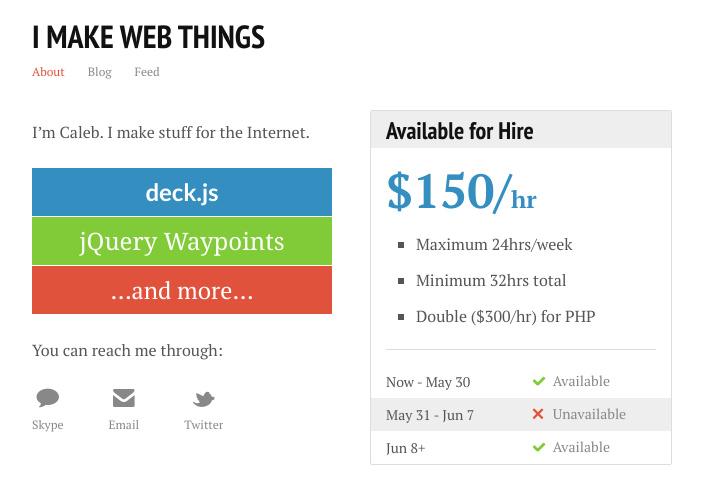
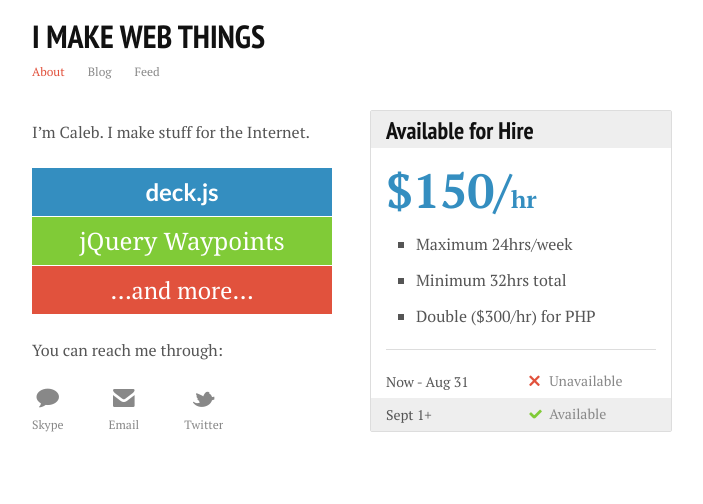
Before and after one commit to imakewebthings/imakewebthings.github.com, a Jekyll site: the page built from index.html, in a window 1280 px wide. Shown: the top 504 px of the page, without its empty margins (288-991 px from the left). Built offline with Jekyll 4.4.1, drawn with Linux system fonts in a browser that asks for light colours.

Commit message:
Update availability

```diff
--- a/index.html
+++ b/index.html
@@ -63,17 +63,12 @@
 
 				<tbody>
 					<tr>
-						<td>Now - May 30</td>
-						<td class="available">Available</td>
-					</tr>
-
-					<tr>
-						<td>May 31 - Jun 7</td>
+						<td>Now - Aug 31</td>
 						<td class="unavailable">Unavailable</td>
 					</tr>
 
 					<tr>
-						<td>Jun 8+</td>
+						<td>Sept 1+</td>
 						<td class="available">Available</td>
 					</tr>
 				</tbody>
```
